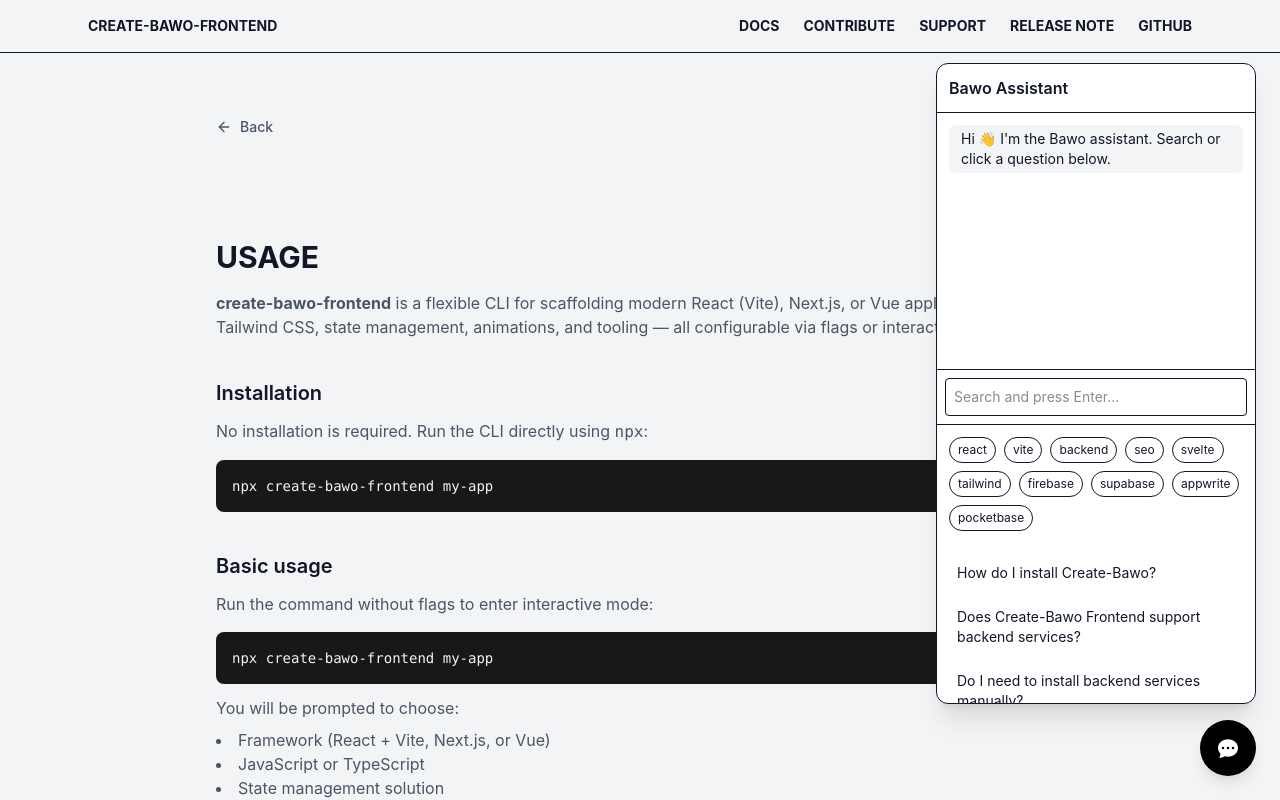
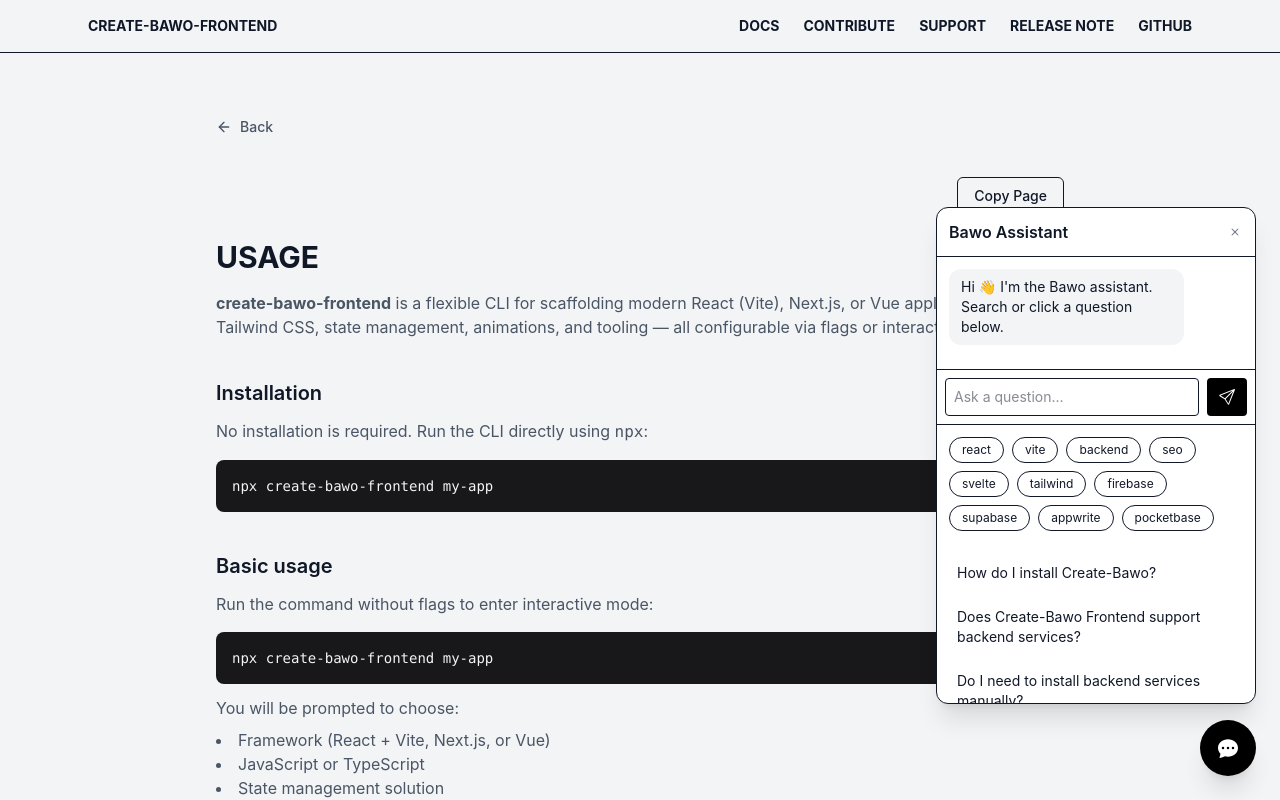
Before and after one commit to Joebakid/create-frontend-scaffold-website, a React (Vite) app: page /docs/usage in a window 1280 px wide. Both pictures are taken after a click on the button 1228 px from the left and 748 px from the top of the page. Shown: the top 800 px of the page. Built offline with nearby package versions, Linux system fonts and the light colour scheme.

Commit message:
chatbot edited

```diff
--- a/src/components/BawoAssistant.jsx
+++ b/src/components/BawoAssistant.jsx
@@ -1,5 +1,5 @@
 import { useState, useRef, useEffect } from "react";
-import { BsChatDotsFill } from "react-icons/bs";
+import { BsChatDotsFill, BsSend, BsX } from "react-icons/bs";
 import { FAQS } from "../data/faqs";
 
 const KEYWORDS = [
@@ -18,6 +18,7 @@
 export default function BawoAssistant() {
 
   const [open, setOpen] = useState(false);
+  const [search, setSearch] = useState("");
 
   const [messages, setMessages] = useState([
     {
@@ -26,44 +27,42 @@
     }
   ]);
 
-  const [search, setSearch] = useState("");
-
   const bottomRef = useRef(null);
 
-  function ask(faq) {
+  function sendMessage(text) {
+    if (!text.trim()) return;
+
+    const match = FAQS.find(faq => {
+      const textBlock = (faq.question + " " + faq.answer).toLowerCase();
+      return textBlock.includes(text.toLowerCase());
+    });
+
     setMessages(prev => [
       ...prev,
-      { role: "user", text: faq.question },
-      { role: "bot", text: faq.answer }
+      { role: "user", text },
+      {
+        role: "bot",
+        text: match
+          ? match.answer
+          : "Sorry, I couldn't find an answer for that."
+      }
     ]);
-  }
 
-  function runSearch(value) {
-    if (!value.trim()) return;
-
-    const match = FAQS.find(faq => {
-      const text = (faq.question + " " + faq.answer).toLowerCase();
-      return text.includes(value.toLowerCase());
-    });
-
-    if (match) {
-      setMessages(prev => [
-        ...prev,
-        { role: "user", text: value },
-        { role: "bot", text: match.answer }
-      ]);
-    }
+    setSearch("");
   }
 
   function handleKeyDown(e) {
     if (e.key === "Enter") {
-      runSearch(search);
+      sendMessage(search);
     }
   }
 
+  function ask(faq) {
+    sendMessage(faq.question);
+  }
+
   function useKeyword(word) {
-    setSearch(word);
-    runSearch(word);
+    sendMessage(word);
   }
 
   useEffect(() => {
@@ -81,7 +80,7 @@
 
       <button
         onClick={() => setOpen(!open)}
-        className="fixed bottom-6 right-6 bg-black text-white w-14 h-14 rounded-full shadow-lg flex items-center justify-center text-xl"
+        className="fixed bottom-6 right-6 z-50 bg-black text-white w-14 h-14 rounded-full shadow-xl flex items-center justify-center text-xl"
       >
         <BsChatDotsFill />
       </button>
@@ -90,34 +89,61 @@
 
       {open && (
 
-        <div className="fixed bottom-24 right-6 w-80 bg-white border rounded-xl shadow-xl flex flex-col">
+        <div className="
+          fixed
+          bottom-0
+          right-0
+          sm:bottom-24
+          sm:right-6
+          w-full
+          sm:w-80
+          h-[85vh]
+          sm:h-auto
+          bg-white
+          border
+          sm:rounded-xl
+          shadow-xl
+          flex
+          flex-col
+          z-50
+        ">
 
           {/* Header */}
 
-          <div className="p-3 border-b font-semibold">
-            Bawo Assistant
+          <div className="flex items-center justify-between p-3 border-b font-semibold">
+
+            <span>Bawo Assistant</span>
+
+            <button
+              onClick={() => setOpen(false)}
+              className="text-gray-500 hover:text-black"
+            >
+              <BsX />
+            </button>
+
           </div>
 
           {/* Messages */}
 
-          <div className="p-3 h-64 overflow-y-auto space-y-2 text-sm">
+          <div className="flex-1 p-3 overflow-y-auto space-y-3 text-sm">
 
             {messages.map((m, i) => (
 
               <div
                 key={i}
-                className={m.role === "user" ? "text-right" : "text-left"}
+                className={`flex ${m.role === "user" ? "justify-end" : "justify-start"}`}
               >
 
-                <span
-                  className={
-                    m.role === "user"
-                      ? "inline-block bg-black text-white px-3 py-1 rounded-lg"
-                      : "inline-block bg-gray-100 px-3 py-1 rounded-lg"
-                  }
+                <div
+                  className={`
+                    px-3 py-2 rounded-xl max-w-[80%]
+                    ${m.role === "user"
+                      ? "bg-black text-white"
+                      : "bg-gray-100"}
+                  `}
                 >
                   {m.text}
-                </span>
+                </div>
 
               </div>
 
@@ -127,17 +153,26 @@
 
           </div>
 
-          {/* Search Input */}
+          {/* Search */}
 
-          <div className="border-t p-2">
+          <div className="border-t p-2 flex gap-2">
+
             <input
               type="text"
-              placeholder="Search and press Enter..."
+              placeholder="Ask a question..."
               value={search}
               onChange={(e) => setSearch(e.target.value)}
               onKeyDown={handleKeyDown}
-              className="w-full text-sm p-2 border rounded outline-none"
+              className="flex-1 text-sm p-2 border rounded outline-none"
             />
+
+            <button
+              onClick={() => sendMessage(search)}
+              className="bg-black text-white px-3 rounded"
+            >
+              <BsSend />
+            </button>
+
           </div>
 
           {/* Keyword Chips */}
@@ -149,7 +184,7 @@
               <button
                 key={i}
                 onClick={() => useKeyword(word)}
-                className="text-xs px-2 py-1 rounded-full border hover:bg-gray-100"
+                className="text-xs px-3 py-1 rounded-full border hover:bg-gray-100"
               >
                 {word}
               </button>
--- a/src/pages/ReleaseNote.jsx
+++ b/src/pages/ReleaseNote.jsx
@@ -2,8 +2,8 @@
 
 const releaseNotes = [
 {
-  id: "v3.5.0-dev-experience",
-  title: "create-bawo-frontend v3.5.0",
+  id: "v4.0.0-dev-experience",
+  title: "create-bawo-frontend v4.0.0",
   date: "March 2026",
   content: {
     scaffold: [
--- a/src/pages/Usage.jsx
+++ b/src/pages/Usage.jsx
@@ -402,7 +402,7 @@
         </p>
 
         <CodeBlock
-          code="npx create-bawo-frontend my-app --framework next --ts --tailwind v4 --redux --gsap --framer -y"
+          code="npx create-bawo-frontend my-app --framework next --ts --tailwind v4 --redux --gsap --framer -y -supabase"
         />
       </section>
 
```
